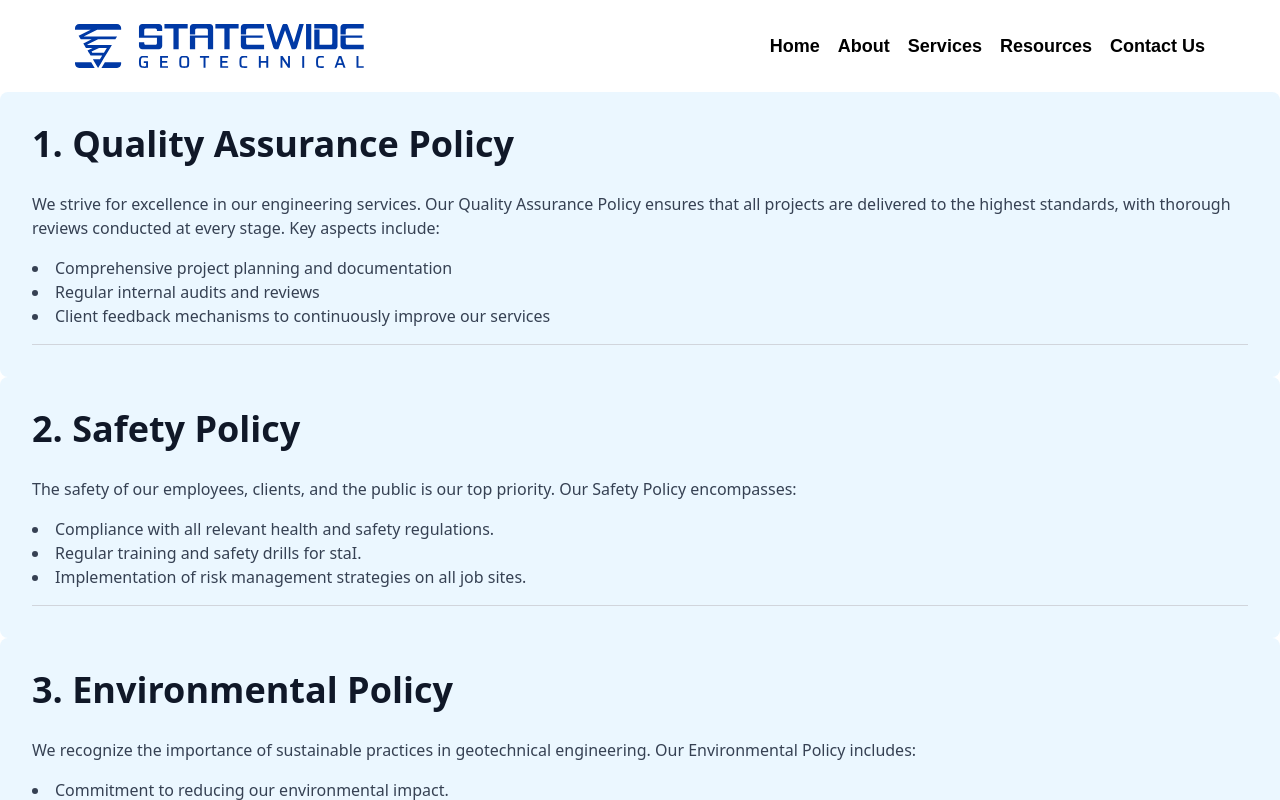
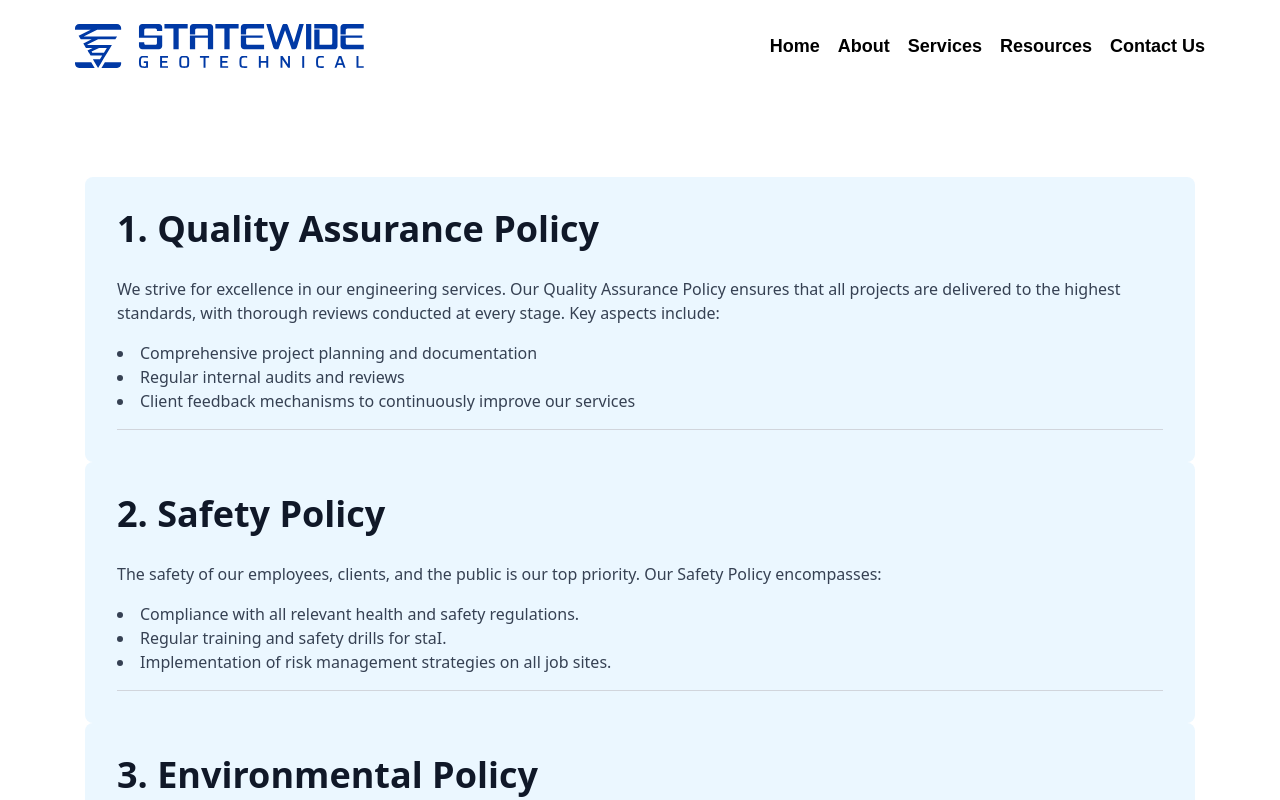
Before and after one commit to tharanga-madurapperuma/statewide-geotechnical_construction-site, a React (Vite) app: page /resources in a window 1280 px wide. Shown: the top 800 px of the page. Built offline with nearby package versions, Linux system fonts and the light colour scheme.

Commit message:
updated alignment

```diff
--- a/src/pages/resources/Resources.jsx
+++ b/src/pages/resources/Resources.jsx
@@ -9,6 +9,7 @@ const Resources = () => {
             {/* First Section*/}
             <div></div>
             {/* second Section*/}
+            <div className=' w-full h-auto  px-[45px] sm:p-[85px] h-auto'>
             <div>
                 <PolicyText
                     title="1. Quality Assurance Policy"
@@ -86,6 +87,7 @@ const Resources = () => {
                         "WorkCover Insurance",
                     ]}
                 />
+            </div>
             </div>
 
             {/* Third Section*/}
```
